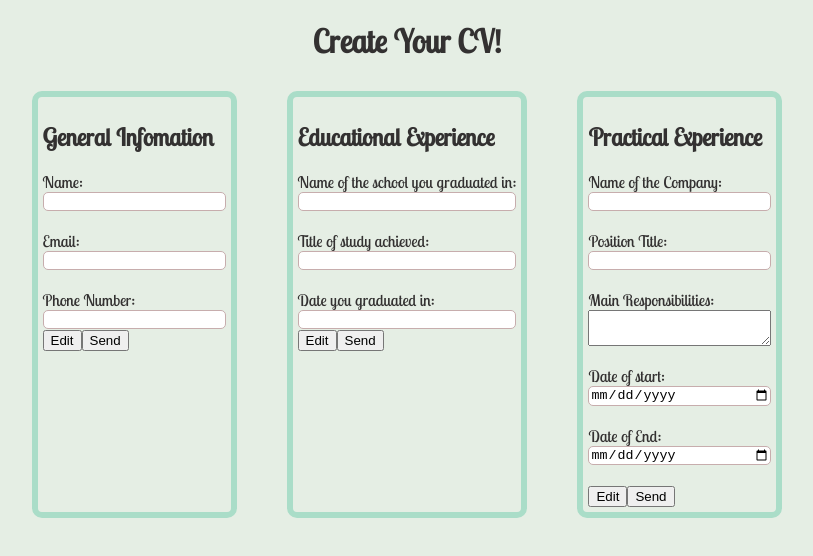
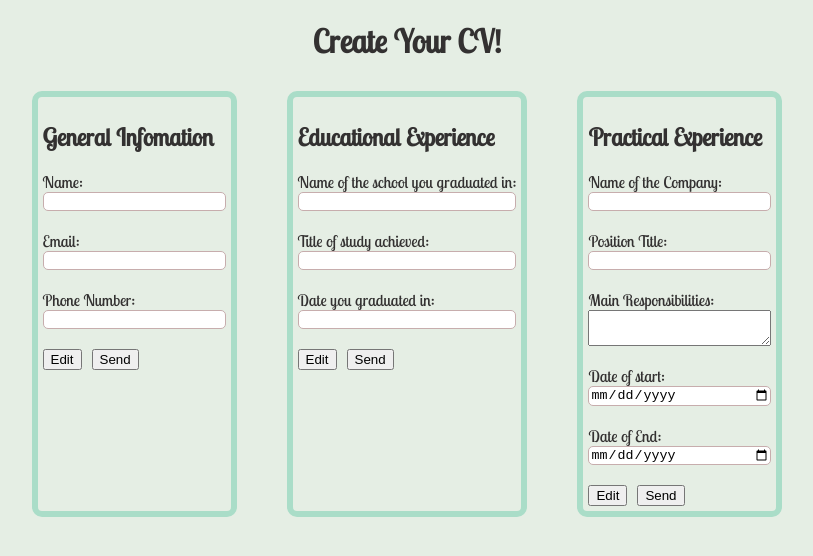
Before and after one commit to Vincde/Project-CV-Application, a React (Vite) app: page / in a window 1280 px wide. Shown: the top 556 px of the page, without its empty margins (233-1046 px from the left). Built offline with nearby package versions, Linux system fonts and the light colour scheme.

Commit message:
Add edit, Send buttons

```diff
--- a/src/App.css
+++ b/src/App.css
@@ -23,3 +23,9 @@ input{
     border-radius: 5px;
     outline: none;
 }
+
+
+.componentButtons{
+    display: flex;
+    gap: 10px;
+}
--- a/src/components/EducationalExperience.jsx
+++ b/src/components/EducationalExperience.jsx
@@ -11,7 +11,8 @@ export default function EducationalExperience({educationInfo, onChange}){
                 <br />
                 <label htmlFor="dateOfStudy">Date you graduated in: </label>
                 <input type="text" id="dateOfStudy" value={educationInfo.dateOfStudy} onChange={onChange}/>
-                <div>
+                <br />
+                <div className="componentButtons">
                     <button>Edit</button>
                     <button>Send</button>
                 </div>
--- a/src/components/GeneralInfo.jsx
+++ b/src/components/GeneralInfo.jsx
@@ -11,7 +11,8 @@ export default function GeneralInformation({generalInfo, onChange}) {
                 <br />
                 <label htmlFor="phone">Phone Number: </label>
                 <input type="number" id="phone" value={generalInfo.phone} onChange={onChange}/>
-                <div>
+                <br />
+                <div className="componentButtons">
                     <button>Edit</button>
                     <button>Send</button>
                 </div>
--- a/src/components/PracticalExperience.jsx
+++ b/src/components/PracticalExperience.jsx
@@ -28,7 +28,7 @@ export default function PracticalExperience({practicalExperience, onChange}){
 
                 <br />
 
-                <div>
+                <div className="componentButtons">
                     <button>Edit</button>
                     <button>Send</button>
                 </div>
```
